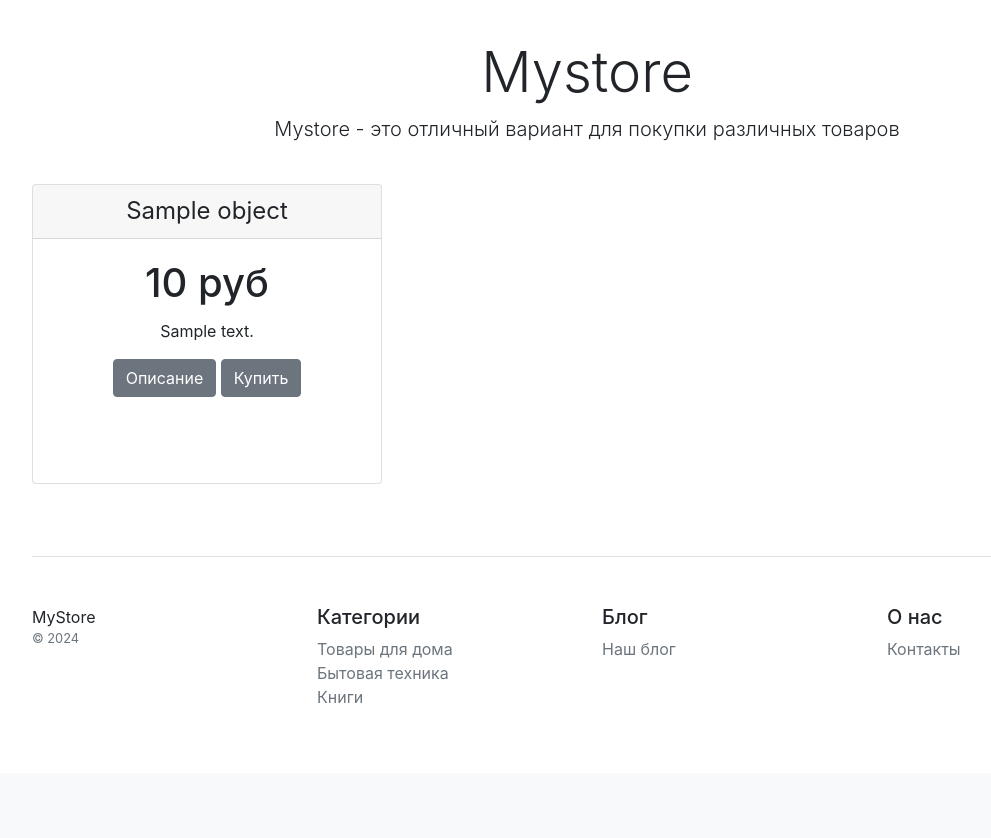
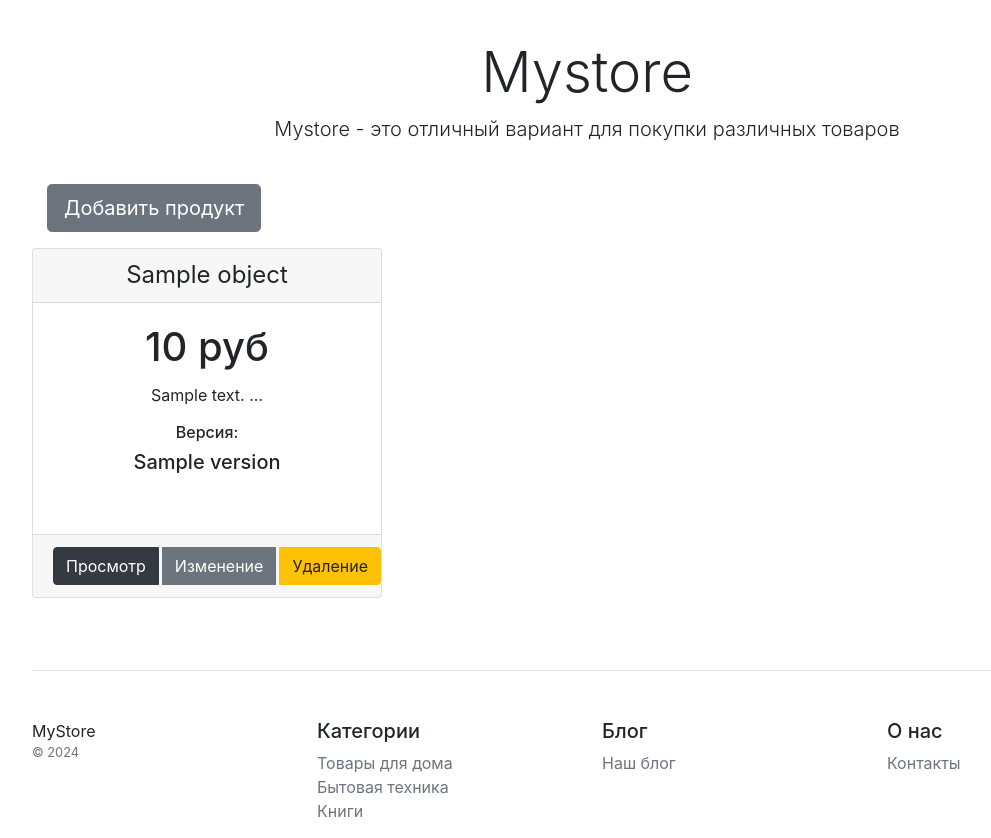
Before and after one commit to psychopathicartist/django_project, a Django app: template catalog/templates/catalog/product_list.html in a window 1280 px wide. Shown: the part 58-896 px from the top of the page, without its empty margins (53-1044 px from the left). Before the commit the page ends 761 px from the top, so only its background shows below. Run offline with Django 5.2, Linux system fonts and the light colour scheme; the template is opened without the code that fills it: most values are stand-ins (such as "Sample title", 1, 10 or a date in 2020); some libraries are stand-ins or nearby versions.

Commit message:
Modify html files

```diff
--- a/catalog/templates/catalog/includes/base_menu.html
+++ b/catalog/templates/catalog/includes/base_menu.html
@@ -1,6 +1,6 @@
 <ul class="navbar-nav mr-auto">
     <li class="nav-item">
-        <a class="nav-link" href="{% url 'catalog:product_list' %}"> Каталог </a>
+        <a class="nav-link" href="{% url 'catalog:list' %}"> Каталог </a>
     </li>
     <li class="nav-item">
         <a class="nav-link" href="{% url 'catalog:contacts' %}"> Контакты </a>
--- a/catalog/templates/catalog/product_detail.html
+++ b/catalog/templates/catalog/product_detail.html
@@ -1,6 +1,9 @@
 {% extends 'catalog/base.html' %}
 {% load mymedia %}
 {% block content %}
+    <div class="col-12">
+            <a href="{% url 'catalog:list' %}" class="btn btn-secondary">К продуктам</a>
+    </div>
     <div class="container d-flex justify-content-center">
         <div class = "text-center">
             <div class="card mb-4 box-shadow" style="max-width: 36rem;">
@@ -16,7 +19,7 @@
                     <p> {{ object.category }}</p>
                     <p>Дата создания {{ object.created_at }}</p>
                     <p>Дата изменения {{ object.updated_at }}</p>
-                    <button type="button" class="btn btn-lg btn-block btn-outline-primary">Купить</button>
+                    <button type="button" class="btn btn-lg btn-block btn-outline-secondary">Купить</button>
                 </div>
             </div>
         </div>
--- a/catalog/templates/catalog/product_list.html
+++ b/catalog/templates/catalog/product_list.html
@@ -1,18 +1,32 @@
 {% extends 'catalog/base.html' %}
 {% block content %}
     <div class="container">
+        <div class="col-12">
+            <a href="{% url 'catalog:create' %}" class="btn btn-lg btn-secondary">Добавить продукт</a>
+        </div>
         <div class="row text-center">
             {% for object in object_list %}
             <div class="col-4">
-                <div class="card mb-4 box-shadow" style="height: 300px;">
+                <div class="card mb-4 box-shadow my-3" style="height: 350px;">
                     <div class="card-header">
                         <h4 class="my-0 font-weight-normal">{{ object.name }}</h4>
                     </div>
                     <div class="card-body">
                         <h1 class="card-title pricing-card-title">{{ object.price }} руб</h1>
-                        <p> {{ object.description }} </p>
-                        <a href="{% url 'catalog:product_detail' object.pk %}" class="btn btn-secondary">Описание</a>
-                        <button type="button" class="btn btn-secondary">Купить</button>
+                        <p> {{ object.description|slice:":50" }} ... </p>
+                        {% if object.version %}
+                            <h6>Версия:</h6>
+                            <h5>{{ object.version.version_name }}</h5>
+                        {% else %}
+                            <p>Нет активной версии</p>
+                        {% endif %}
+                    </div>
+                    <div class="card-footer">
+                        <div class="btn-group">
+                            <a href="{% url 'catalog:view' object.pk %}" class="btn btn-dark mr-1">Просмотр</a>
+                            <a href="{% url 'catalog:edit' object.pk %}" class="btn btn-secondary mr-1">Изменение</a>
+                            <a href="{% url 'catalog:delete' object.pk %}" class="btn btn-warning mr-1">Удаление</a>
+                        </div>
                     </div>
                 </div>
             </div>
```
